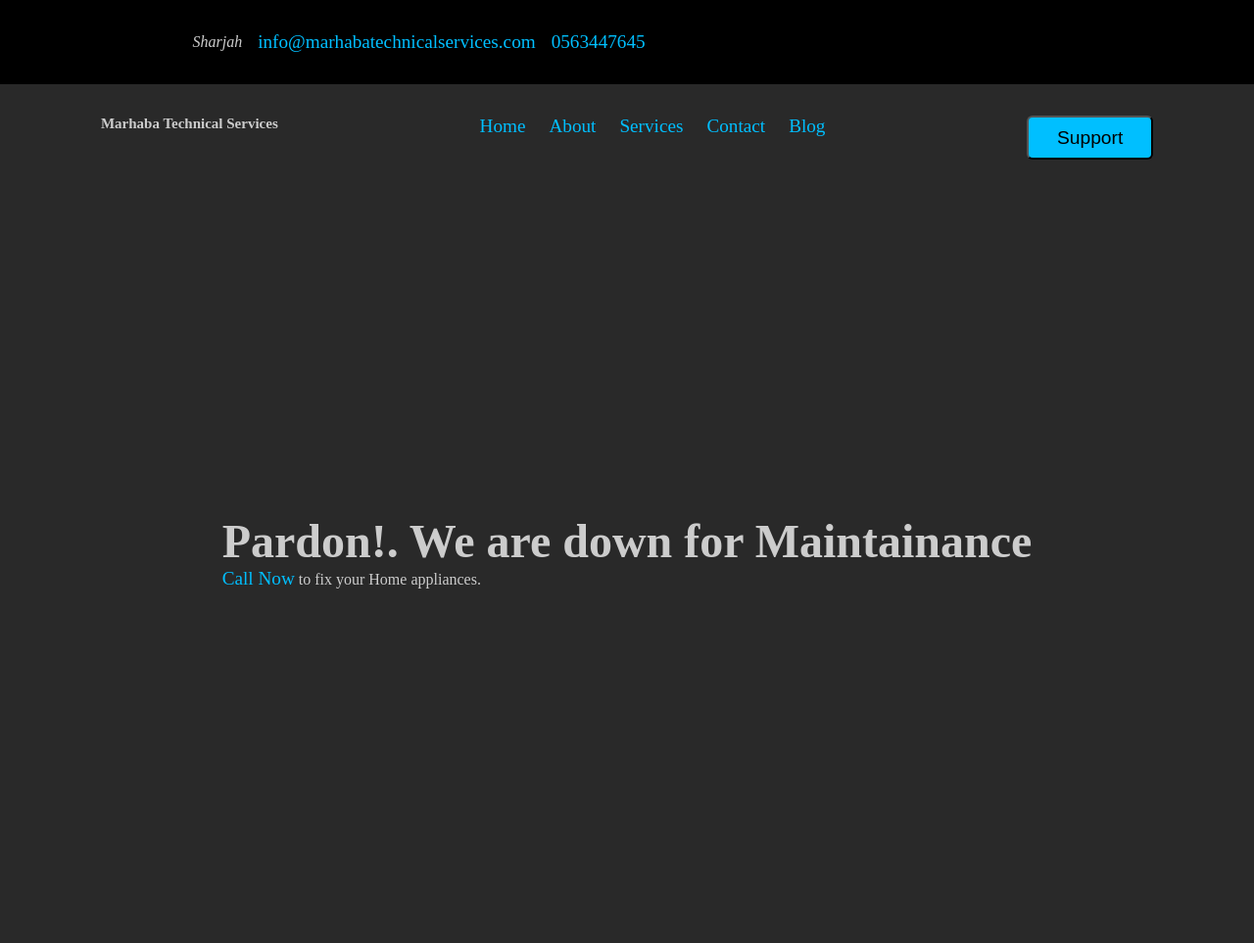
After one commit to waseemprogrammer/marhabatechnicalservices, a PHP site: page / in a window 1280 px wide. The commit adds this page. Shown: the whole page at 98% size. Run offline with PHP 8.4, Linux system fonts and the light colour scheme.

Commit message:
Nav and Icons Added

```diff
--- a/App/Controllers/HomeController.php
+++ b/App/Controllers/HomeController.php
@@ -1,5 +1,8 @@
 <?php
 namespace App\Controllers;
 
+use App\Core\Helper;
 
-include __DIR__.'/../../resources/views/index.view.php';
+// include __DIR__.'/../../resources/views/index.view.php';
+
+Helper::view('index', ['heading'=>"Home"]);
--- /dev/null
+++ b/App/Controllers/error.php
@@ -0,0 +1,3 @@
+<?php
+
+include __DIR__.'/../../resources/views/error.view.php';
--- a/App/Core/Helper.php
+++ b/App/Core/Helper.php
@@ -12,4 +12,24 @@ class Helper{
     public static function asset($path) {
         return '/' . ltrim($path, '/');
     }
+
+    public static function basePath($path){
+        return __DIR__ . "/../$path";
+    }
+
+    public static function error($errorCode){
+        http_response_code($errorCode);
+        $path = self::basePath('/../App/Controllers/error.php');
+        // self::dd($path);
+        include $path;
+        exit;
+    }
+
+    public static function view($viewPath, $data = []){
+        extract($data);
+        $path = self::basePath("/../resources/views/$viewPath.view.php");
+        // self::dd($path);
+        require $path;
+        exit;
+    }
 }
--- a/bootstrap/index.php
+++ b/bootstrap/index.php
@@ -1,3 +1,2 @@
 <?php
-
-include __DIR__."/../app/Core/Helper.php";
+include __DIR__."/../vendor/autoload.php";
--- a/public/css/app.css
+++ b/css/app.css
@@ -14,6 +14,7 @@ body{
 .container{
     display: grid;
     place-content: center;
+    padding: 2rem;
     height: 100vh;
 }
 h1{
--- /dev/null
+++ b/css/header.css
@@ -0,0 +1,80 @@
+.header{
+    display: flex;
+    flex-direction: column;
+    justify-content: center;
+    gap: 2rem;
+}
+.topbar{
+    display: flex;
+    justify-content: space-around;
+    background-color: #000000;
+    padding: 2rem;
+}
+/* responsiveness topbar */
+@media (max-width:450px) {
+    .header{
+        flex-direction: column;
+    }
+    .topbar{
+        flex-direction: column;
+        justify-content: center;
+    align-items: center;
+    gap: 2rem;
+    }
+    .left{
+        flex-direction: column;
+    }
+    .navbar{
+        flex-direction: column;
+    justify-content: center;
+    align-items: center;
+    gap: 2rem;
+    }
+}
+a{
+    color: deepskyblue;
+}
+
+.address{
+    font-size: 1rem;
+}
+.address,.email,.phone{
+    display: flex;
+    justify-content: center;
+    align-items: center;
+    gap: 1rem;
+}
+.left{
+    display: flex;
+    justify-content: space-evenly;
+    align-items: center;
+    gap: 1rem;
+}
+.right{
+    display: flex;
+    justify-content: space-evenly;
+    gap: 2rem;
+}
+.navbar{
+    display: flex;
+    justify-content: space-around;
+
+}
+.nav-links{
+    display: flex;
+    justify-content: space-between;
+    gap: 1.5rem;
+}
+
+.nav-links li{
+    list-style-type: none;
+}
+
+.support{
+    background-color: deepskyblue;
+    border-radius: 6px;
+    padding: 0.6rem 1.8rem;
+}
+.support a{
+    color: #000;
+}
--- /dev/null
+++ b/index.php
@@ -0,0 +1,20 @@
+<?php
+
+use App\Core\Helper;
+
+include __DIR__.'/bootstrap/index.php';
+
+$uri = $_SERVER['REQUEST_URI'];
+
+$routes = [
+    '/'=> __DIR__.'/App/Controllers/HomeController.php'
+];
+
+
+if(array_key_exists($uri, $routes)){
+    http_response_code(200);
+    include $routes[$uri];
+    exit;
+}else{
+   Helper::error('404');
+}
--- /dev/null
+++ b/resources/views/error.view.php
@@ -0,0 +1,6 @@
+<?php include __DIR__.'/inc/header.php';?>
+<div class="container">
+        <h1>Sorry Resource NOT Found.</h1>
+        <p><a href="/">GO Back</p>
+    </div>
+<?php include __DIR__.'/inc/footer.php';?>
--- a/resources/views/inc/header.php
+++ b/resources/views/inc/header.php
@@ -10,8 +10,12 @@ use App\Core\Helper;
     <meta name="viewport" content="width=device-width, initial-scale=1.0">
     <title>Marhaba Technical Services - We take care your Home Devices runs smoothly</title>
     <link rel="stylesheet" href="<?php echo $helper::asset('css/app.css')  ?>">
+    <link rel="stylesheet" href="<?php echo $helper::asset('css/header.css')  ?>">
+    <link rel="stylesheet" href="<?php echo $helper::asset('fa-6.7.2/css/all.min.css')  ?>">
     </head>
 <body>
+
 <?php
 // css path
 // $var = str_replace($_SERVER['DOCUMENT_ROOT'], '', realpath(__DIR__.'/../../css/app.css'));
+include 'navbar.php';
--- /dev/null
+++ b/resources/views/inc/navbar.php
@@ -0,0 +1,32 @@
+<header class="header">
+    <div class="topbar">
+        <div class="left">
+            <div class="address"><address> <i class="fa-solid fa-location-dot"></i>Sharjah</address></div>
+            <div class="email"><a href="mailto:info@marhabatechnicalservices.com"><i class="fa-solid fa-envelope"></i>info@marhabatechnicalservices.com</a></div>
+            <div class="phone"><a href="tel:+0563447645"> <i class="fa-solid fa-phone"></i> 0563447645 </a></div>
+        </div>
+        <div class="right">
+            <p><a href="#"><i class="fa-brands fa-facebook"></i></a></p>
+            <p><a href="#"><i class="fa-brands fa-instagram"></i></a></p>
+            <p><a href="#"><i class="fa-brands fa-tiktok"></i></a></p>
+            <p><a href="#"><i class="fa-brands fa-youtube"></i></a></p>
+        </div>
+    </div>
+    <nav class="navbar">
+        <div class="logo">
+            <!-- <img src="" alt=""> -->
+            <h2 class="logo"><i class="fa-solid fa-gear"></i> Marhaba Technical Services</h2>
+        </div>
+             <ul class="nav-links">
+                <li class="nav-item"><a href="/" class="nav-link">Home</a></li>
+                <li class="nav-item"><a href="/about" class="nav-link">About</a></li>
+                <li class="nav-item"><a href="/services" class="nav-link">Services</a></li>
+                <li class="nav-item"><a href="/contact" class="nav-link">Contact</a></li>
+                <li class="nav-item"><a href="/blog" class="nav-link">Blog</a></li>
+
+             </ul>
+        <div class="cta">
+            <button class="support"><a href="tel:+0563447645 "><i class="fa-solid fa-headset"></i>Support</a></button>
+        </div>
+    </nav>
+</header>
--- a/public/robots.txt
+++ b/robots.txt
@@ -1,2 +1,2 @@
 User-agent: *
-Disallow: /
+Allow: /
```
Also changed, not shown: public/index.php (deleted, +0 -19 lines), .htaccess (added), public/.htaccess (deleted), 2 other files.
